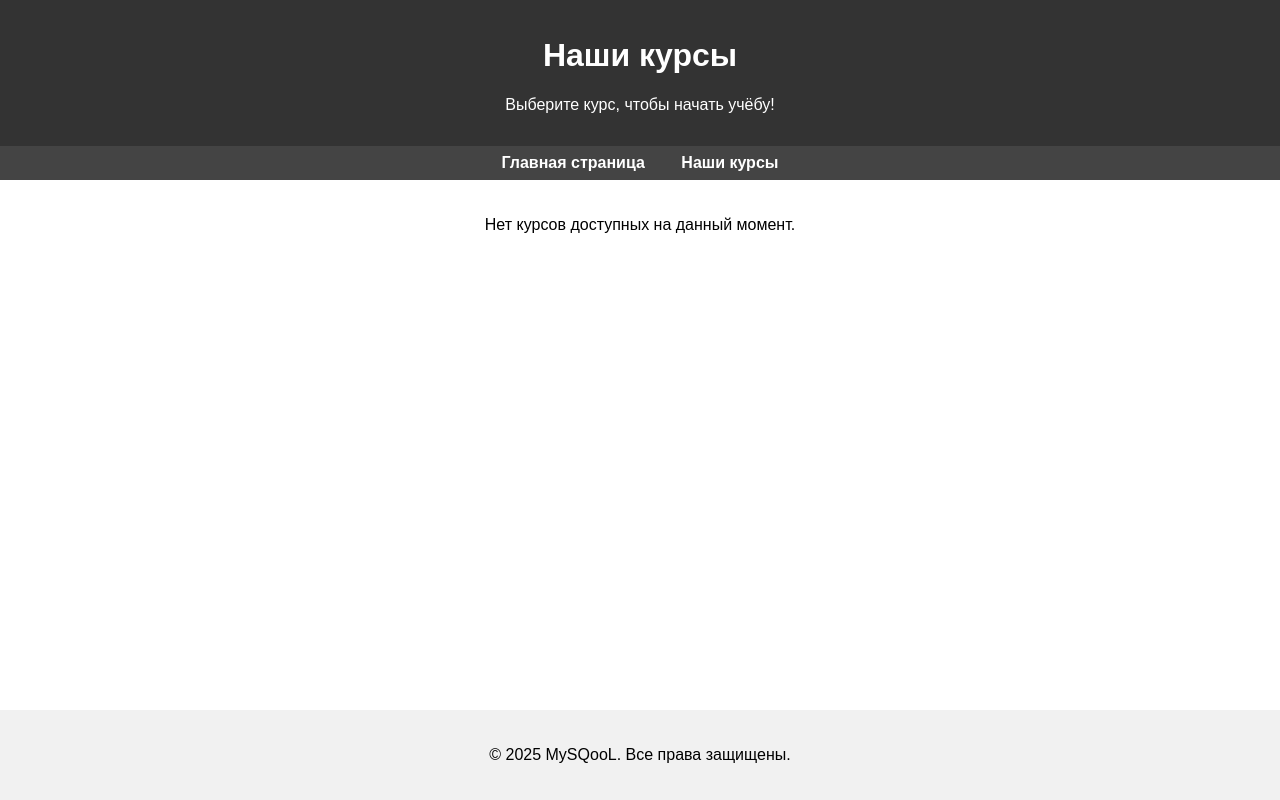
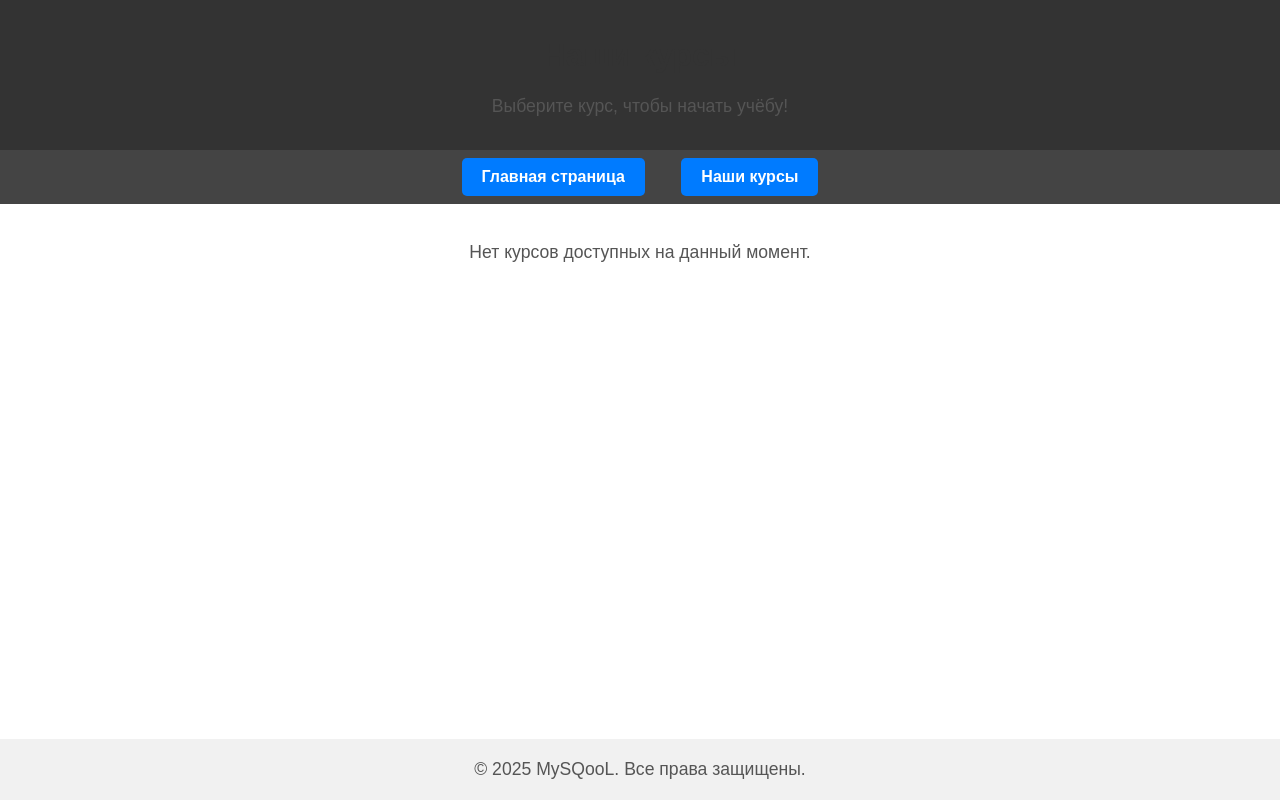
Before and after one commit to anastasia-kav/mysqool, a Django app: page /courses/ in a window 1280 px wide. Run offline with Django 5.2, Linux system fonts and the light colour scheme; data that the repository does not hold is empty.

Commit message:
Fix style

```diff
--- a/courses/templates/courses/course_list.html
+++ b/courses/templates/courses/course_list.html
@@ -19,9 +19,7 @@
         <a href="{% url 'course_list' %}">Наши курсы</a>
     </nav>
 
-
     <section class="course-list">
-{#        <p>Нет курсов доступных на данный момент.</p>#}
         {% if courses is None %}
             <p>Не удалось загрузить курсы. Возможно, проблема с базой данных.</p>
         {% elif courses %}
@@ -29,7 +27,11 @@
                 {% for course in courses %}
                 <li>
                     <a href="{% url 'course_detail' course.pk %}">
-                        <img src="{% static 'course_image.jpg' %}" alt="{{ course.name }}">
+                        {% if course.image %}
+                            <img src="{{ course.image.url }}" alt="{{ course.name }}">
+                        {% else %}
+                            <img src="{% static 'default_image.jpg' %}" alt="Изображение курса">
+                        {% endif %}
                         {{ course.name }}
                     </a>
                     <p>{{ course.description }}</p>
--- a/static/styles.css
+++ b/static/styles.css
@@ -19,6 +19,7 @@ header {
     padding: 2rem;
 }
 
+/* Навигация */
 nav {
     background-color: #444;
     padding: 0.5rem;
@@ -29,12 +30,14 @@ nav a {
     margin: 0 1rem;
     text-decoration: none;
     font-weight: bold;
+    font-size: 18px; /* Сделаем текст чуть больше */
 }
 
 nav a:hover {
     text-decoration: underline;
 }
 
+/* Секция с курсами */
 section {
     padding: 20px;
     margin-bottom: 40px;
@@ -47,20 +50,108 @@ section {
 
 .course-list li {
     margin-bottom: 2rem;
+    text-align: center; /* Выравнивание текста в списке */
 }
 
+.course-list li a {
+    text-decoration: none;
+    color: white;
+    background-color: #28a745; /* Зеленый фон */
+    padding: 12px 30px;
+    border-radius: 8px;
+    font-size: 18px;
+    font-weight: bold;
+    display: inline-block;
+    transition: background-color 0.3s ease;
+}
+
+.course-list li a:hover {
+    background-color: #218838; /* Тёмно-зеленый цвет при наведении */
+}
+
+/* Изображения курсов */
 .course-list img {
     width: 300px;
     height: auto;
     display: block;
     margin: 0 auto 1rem;
+    border-radius: 8px; /* Закругленные углы для изображений */
 }
 
+/* Футер */
 footer {
     text-align: center;
-    padding: 20px 0; /* Устанавливаем отступ для футера */
-    background-color: #f1f1f1; /* Для улучшения видимости */
+    padding: 20px 0; /* Отступы */
+    background-color: #f1f1f1; /* Легкий фон для футера */
     position: relative;
     width: 100%;
-    margin-top: auto; /* Привязывает футер к низу */
+    margin-top: auto; /* Привязка футера к низу страницы */
 }
+
+footer p {
+    margin: 0; /* Убираем лишний отступ для текста в футере */
+}
+
+/* Блоки с текстом */
+h1, h2 {
+    font-size: 2rem; /* Размер заголовков */
+    color: #333;
+}
+
+p {
+    font-size: 1.1rem;
+    color: #555;
+}
+
+/* Для кнопок в навигации */
+nav a {
+    display: inline-block;
+    padding: 10px 20px;
+    font-size: 16px;
+    background-color: #007bff;
+    color: white;
+    text-align: center;
+    border-radius: 5px;
+    transition: background-color 0.3s;
+}
+
+nav a:hover {
+    background-color: #0056b3;
+}
+
+/* Для выравнивания всего контента */
+.container {
+    max-width: 1200px;
+    margin: 0 auto;
+    padding: 20px;
+}
+
+/* Центрирование текста в заголовках */
+h1, h2 {
+    text-align: center;
+}
+
+/* Стили для формы (если она есть) */
+input, select, textarea {
+    width: 100%;
+    padding: 10px;
+    margin-bottom: 15px;
+    border-radius: 5px;
+    border: 1px solid #ccc;
+}
+
+/* Стили для кнопок на странице курсов */
+.course-list li a {
+    background-color: #28a745;
+    color: white;
+    padding: 12px 30px;
+    border-radius: 8px;
+    font-size: 18px;
+    font-weight: bold;
+    display: inline-block;
+    transition: background-color 0.3s ease;
+}
+
+.course-list li a:hover {
+    background-color: #218838;
+}
```
